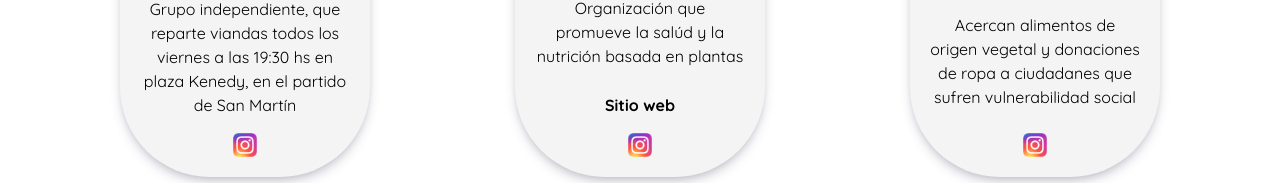
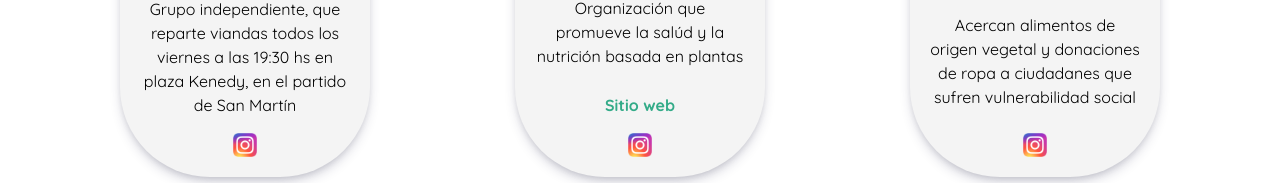
Before and after one commit to Firet/activa-veganismo, a Next.js app: page / in a window 1280 px wide. In both pictures the pointer is over the link 639 px from the left and 1423 px from the top of the page. Shown: the part 1319-1502 px from the top of the page. Built offline with nearby package versions, Linux system fonts and the light colour scheme.

Commit message:
Add hover style to organization link

```diff
--- a/src/components/organisms/organization-card/organization-card.css
+++ b/src/components/organisms/organization-card/organization-card.css
@@ -75,6 +75,9 @@
 	text-decoration: none;
 	font-weight: bold;
 }
+.organization-link:hover {
+	color: var(--green-2)
+}
 
 @media (max-width: 992px) {
 	.organizations-main-title {
```
